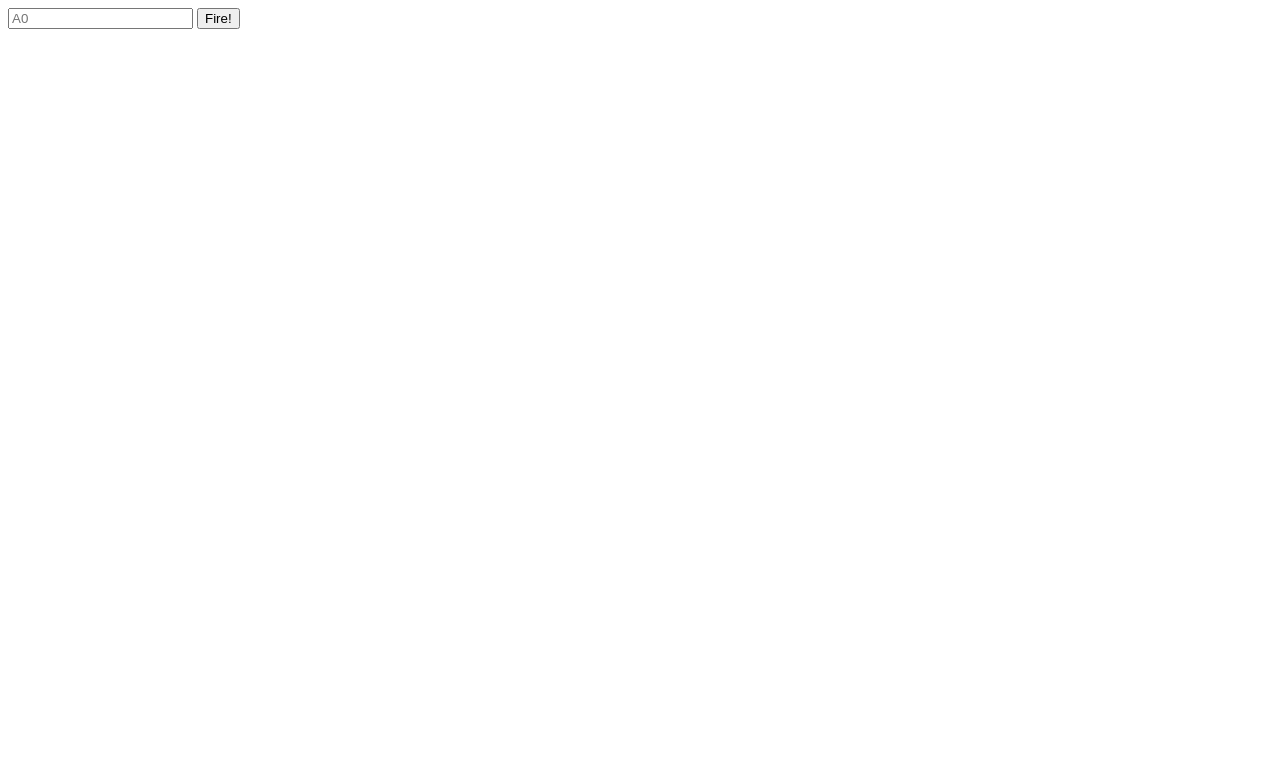
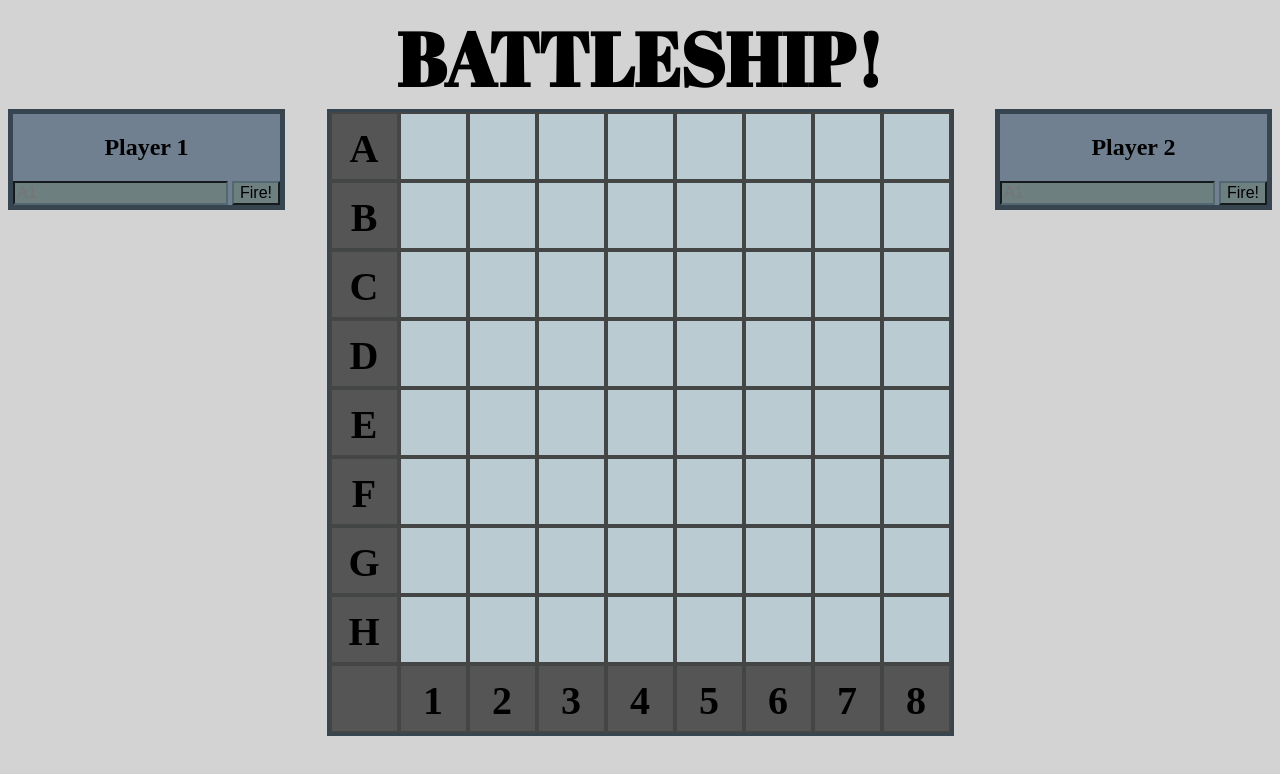
Before and after one commit to yikim01/battleship, a plain HTML site: page index.html in a window 1280 px wide. Drawn offline with Linux system fonts and the light colour scheme.

Commit message:
finished the html and css

```diff
--- a/css/style.css
+++ b/css/style.css
@@ -1,26 +1,105 @@
 
 body{
-  background-color: black;
-}
-.gridContainer{
-  width: 1024px;
-  height: 863px;
-  margin: 0 auto;
-  position: relative;
-  border: 5px solid gray;
+  background-color: #d3d3d3;
 }
 
-
-form{
-  position: absolute;
-  bottom: 0px;
-  right: 0px;
-  padding: 15px;
-  background-color: rgb(83, 175, 19);
+h1 {
+  text-align: center;
+  font-size: 75px;
+  padding-bottom: 0;
+  margin: 0 auto;
+  font-family: 'Abril Fatface', cursive;
 }
 
-form input {
-    background-color: rgb(152, 207, 113);
-    border-color: rgb(83, 175,19);
-    font-size: 1em;
+div#board{
+  position: relative;
+  width: 621px;
+  height: 621px;
+  margin: 0 auto;
+  border: 3px solid #36454f;
 }
+
+div#messagArea{
+  position: absolute;
+  top: 0px;
+  left: 0px;
+  color: rgb(83, 175, 19);
+}
+
+/*table {
+  position: absolute;
+  left: 50px;
+  top: 98 px;
+  border-spacing: 0px
+}*/
+
+/*div table tr td.leftPostion{
+  font-size: 40px;
+  font-family: arial, helvetica, sans-serif;
+  font-weight: 500;
+}*/
+
+.cell{
+  width: 65px;
+  height: 65px;
+  border: 2px solid #444646;
+  margin: 0 auto;
+  padding: 0;
+  float: left;
+  text-align: center;
+  line-height: 70px;
+  font-size: 40px;
+  font-weight: bold;
+  background-color: #bacbd2;
+}
+
+#left0{
+  background-color: #555555;
+}
+#left1{
+  background-color: #555555;
+}
+#left2{
+  background-color: #555555;
+}
+#left3{
+  background-color: #555555;
+}
+#left4{
+  background-color: #555555;
+}
+#left5{
+  background-color: #555555;
+}
+#left6{
+  background-color: #555555;
+}
+#left7{
+  background-color: #555555;
+}
+#bottom{
+  background-color: #555555;
+}
+
+input {
+  background-color: #6e7f80;
+  border-color: #536872;
+  font-size: 1em;
+}
+
+.left{
+  text-align: center;
+  float: left;
+  background-color: #708090;
+  margin: 0;
+  padding: 0;
+  border: 5px solid #36454f;
+}
+.right{
+  text-align: center;
+  float: right;
+  background-color: #708090;
+  margin: 0;
+  padding: 0;
+  border: 5px solid #36454f;
+}
--- a/index.html
+++ b/index.html
@@ -2,105 +2,153 @@
 <html>
   <head>
     <title>Battleship</title>
-    <meta charset="utf 8"
+    <meta charset="utf 8">
     <link rel="stylesheet" type="text/css" href="css/style.css">
+    <link href='http://fonts.googleapis.com/css?family=Abril+Fatface' rel='stylesheet' type='text/css'>
   </head>
   <body>
+<!--
+<div class="header">
+    <div><img src="images/ga.png" /></div>
+    <div class="title">Bank of GA</div>
+  </div>
+
+  <div class="account" id="checking-account">
+    <h2>Checking</h2>
+    <div class="balance zero" id="checking-balance">$0</div>
+    <input id="checking-input" type="text" placeholder="Enter an amount.">
+    <input id="checking-deposit" type="button" value="Deposit">
+    <input id="checking-withdraw" type="button" value="Withdraw">
+  </div>
+
+  <div class="account" id="savings-account">
+    <h2>Savings</h2>
+    <div class="balance zero" id="savings-balance">$0</div>
+    <input id="savings-input" type="text" placeholder="Enter an amount.">
+    <input id="savings-deposit" type="button" value="Deposit">
+    <input id="savings-withdraw" type="button" value="Withdraw">
+  </div>
+ -->
+     <h1>BATTLESHIP!</h1>
+  <div class="left">
+    <form>
+      <h2>Player 1</h2>
+      <input type="text" id="guessInput" placeholder="A1">
+      <input type="button" id="fireButton" value="Fire!">
+    </form>
+  </div>
+  <div class="right">
+    <form>
+      <h2>Player 2</h2>
+      <input type="text" id="guessInput" placeholder="A1">
+      <input type="button" id="fireButton" value="Fire!">
+    </form>
+  </div>
     <div id="messageArea"></div>
-
-    <div class="gridContainer">
-
-      <div class="gridRow">
-        <div class="gridCell" id="00"></div>
-        <div class="gridCell" id="01"></div>
-        <div class="gridCell" id="02"></div>
-        <div class="gridCell" id="03"></div>
-        <div class="gridCell" id="04"></div>
-        <div class="gridCell" id="05"></div>
-        <div class="gridCell" id="06"></div>
-        <div class="gridCell" id="06"></div>
+    <div id="board">
+      <div>
+        <div class="cell" id="left0">A</div>
+        <div class="cell" id="00"></div>
+        <div class="cell" id="01"></div>
+        <div class="cell" id="02"></div>
+        <div class="cell" id="03"></div>
+        <div class="cell" id="04"></div>
+        <div class="cell" id="05"></div>
+        <div class="cell" id="06"></div>
+        <div class="cell" id="06"></div>
       </div>
 
-      <div class="gridRow">
-        <div class="gridCell" id="10"></div>
-        <div class="gridCell" id="11"></div>
-        <div class="gridCell" id="12"></div>
-        <div class="gridCell" id="13"></div>
-        <div class="gridCell" id="14"></div>
-        <div class="gridCell" id="15"></div>
-        <div class="gridCell" id="16"></div>
-        <div class="gridCell" id="17"></div>
+      <div>
+        <div class="cell" id="left1">B</div>
+        <div class="cell" id="10"></div>
+        <div class="cell" id="11"></div>
+        <div class="cell" id="12"></div>
+        <div class="cell" id="13"></div>
+        <div class="cell" id="14"></div>
+        <div class="cell" id="15"></div>
+        <div class="cell" id="16"></div>
+        <div class="cell" id="17"></div>
       </div>
 
-      <div class="gridRow">
-        <div class="gridCell" id="20"></div>
-        <div class="gridCell" id="21"></div>
-        <div class="gridCell" id="22"></div>
-        <div class="gridCell" id="23"></div>
-        <div class="gridCell" id="24"></div>
-        <div class="gridCell" id="25"></div>
-        <div class="gridCell" id="26"></div>
-        <div class="gridCell" id="27"></div>
+      <div>
+        <div class="cell" id="left2">C</div>
+        <div class="cell" id="20"></div>
+        <div class="cell" id="21"></div>
+        <div class="cell" id="22"></div>
+        <div class="cell" id="23"></div>
+        <div class="cell" id="24"></div>
+        <div class="cell" id="25"></div>
+        <div class="cell" id="26"></div>
+        <div class="cell" id="27"></div>
       </div>
 
-      <div class="gridRow">
-        <div class="gridCell" id="30"></div>
-        <div class="gridCell" id="31"></div>
-        <div class="gridCell" id="32"></div>
-        <div class="gridCell" id="33"></div>
-        <div class="gridCell" id="34"></div>
-        <div class="gridCell" id="35"></div>
-        <div class="gridCell" id="36"></div>
-        <div class="gridCell" id="37"></div>
+      <div>
+        <div class="cell" id="left3">D</div>
+        <div class="cell" id="30"></div>
+        <div class="cell" id="31"></div>
+        <div class="cell" id="32"></div>
+        <div class="cell" id="33"></div>
+        <div class="cell" id="34"></div>
+        <div class="cell" id="35"></div>
+        <div class="cell" id="36"></div>
+        <div class="cell" id="37"></div>
+      </div>
+      <div>
+        <div class="cell" id="left4">E</div>
+        <div class="cell" id="40"></div>
+        <div class="cell" id="41"></div>
+        <div class="cell" id="42"></div>
+        <div class="cell" id="43"></div>
+        <div class="cell" id="44"></div>
+        <div class="cell" id="45"></div>
+        <div class="cell" id="46"></div>
+        <div class="cell" id="47"></div>
+      </div>
+      <div>
+        <div class="cell" id="left5">F</div>
+        <div class="cell" id="50"></div>
+        <div class="cell" id="51"></div>
+        <div class="cell" id="52"></div>
+        <div class="cell" id="53"></div>
+        <div class="cell" id="54"></div>
+        <div class="cell" id="55"></div>
+        <div class="cell" id="56"></div>
+        <div class="cell" id="57"></div>
+      </div>
+      <div>
+        <div class="cell" id="left6">G</div>
+        <div class="cell" id="60"></div>
+        <div class="cell" id="61"></div>
+        <div class="cell" id="62"></div>
+        <div class="cell" id="63"></div>
+        <div class="cell" id="64"></div>
+        <div class="cell" id="65"></div>
+        <div class="cell" id="66"></div>
+        <div class="cell" id="67"></div>
+      </div>
+      <div>
+        <div class="cell" id="left7">H</div>
+        <div class="cell" id="70"></div>
+        <div class="cell" id="71"></div>
+        <div class="cell" id="72"></div>
+        <div class="cell" id="73"></div>
+        <div class="cell" id="74"></div>
+        <div class="cell" id="75"></div>
+        <div class="cell" id="76"></div>
+        <div class="cell" id="77"></div>
+      </div>
+      <div>
+        <div class="cell" id="bottom"></div>
+        <div class="cell" id="bottom">1</div>
+        <div class="cell" id="bottom">2</div>
+        <div class="cell" id="bottom">3</div>
+        <div class="cell" id="bottom">4</div>
+        <div class="cell" id="bottom">5</div>
+        <div class="cell" id="bottom">6</div>
+        <div class="cell" id="bottom">7</div>
+        <div class="cell" id="bottom">8</div>
       </div>
 
-      <div class="gridRow">
-        <div class="gridCell" id="40"></div>
-        <div class="gridCell" id="41"></div>
-        <div class="gridCell" id="42"></div>
-        <div class="gridCell" id="43"></div>
-        <div class="gridCell" id="44"></div>
-        <div class="gridCell" id="45"></div>
-        <div class="gridCell" id="46"></div>
-        <div class="gridCell" id="47"></div>
-      </div>
-
-      <div class="gridRow">
-        <div class="gridCell" id="50"></div>
-        <div class="gridCell" id="51"></div>
-        <div class="gridCell" id="52"></div>
-        <div class="gridCell" id="53"></div>
-        <div class="gridCell" id="54"></div>
-        <div class="gridCell" id="55"></div>
-        <div class="gridCell" id="56"></div>
-        <div class="gridCell" id="57"></div>
-      </div>
-
-      <div class="gridRow">
-        <div class="gridCell" id="60"></div>
-        <div class="gridCell" id="61"></div>
-        <div class="gridCell" id="62"></div>
-        <div class="gridCell" id="63"></div>
-        <div class="gridCell" id="64"></div>
-        <div class="gridCell" id="65"></div>
-        <div class="gridCell" id="66"></div>
-        <div class="gridCell" id="67"></div>
-      </div>
-
-      <div class="gridRow">
-        <div class="gridCell" id="70"></div>
-        <div class="gridCell" id="71"></div>
-        <div class="gridCell" id="72"></div>
-        <div class="gridCell" id="73"></div>
-        <div class="gridCell" id="74"></div>
-        <div class="gridCell" id="75"></div>
-        <div class="gridCell" id="76"></div>
-        <div class="gridCell" id="77"></div>
-      </div>
-      <form>
-        <input type="text" id="guessInput" placeholder="A0">
-        <input type="button" id="fireButton" value="Fire!">
-      </form>
     </div>
 
 
```
